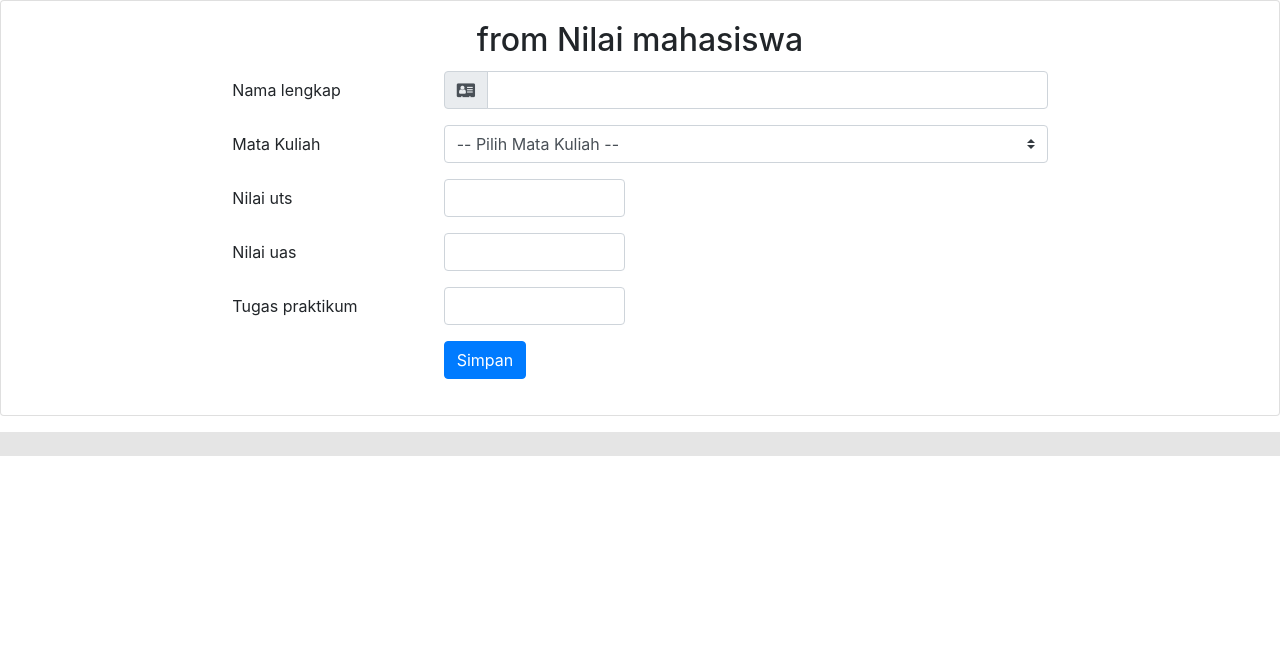
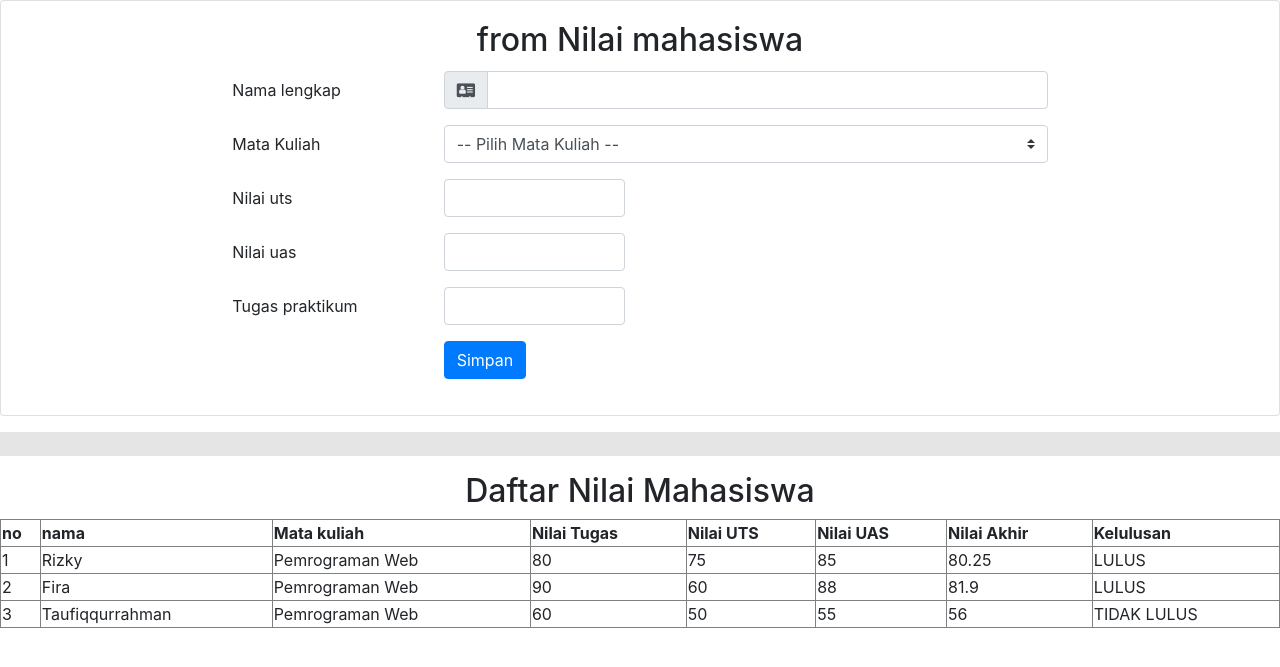
Before and after one commit to Rafifalhaki/Pemweb2, a PHP site: page /form.php in a window 1280 px wide. Shown: the top 667 px of the page. Run offline with PHP 8.4, Linux system fonts and the light colour scheme.

Commit message:
pertemuan4

```diff
--- a/Pertemuan2/form.php
+++ b/Pertemuan2/form.php
@@ -20,7 +20,7 @@
 
         ]
         ?>
-<form method="post" action="Nilai_siswa.php">
+<form method="post" action="">
     <div class="form-group row">
         <label for="nama" class="offset-2 col-2 col-form-label">Nama lengkap</label>
         <div class="col-6">
@@ -74,6 +74,9 @@
 </div>
 <hr style="border-width: 24px;">
 
+<?php
+include_once '../pertemuan4/daftar_nilai.php';
+?>
 
     </body>
     </html>
--- /dev/null
+++ b/pertemuan4/class_nilaimahasiswa.php
@@ -0,0 +1,37 @@
+<?php
+
+class NilaiMahasiswa{
+    public $nama;
+    public $matakuliah;
+    public $nilai_tugas;
+    public $nilai_uts;
+    public $nilai_uas;
+    public const PERSENTASE_UTS = 0.25;
+    public const PERSENTASE_UAS = 0.3;
+    public const PERSENTASE_TUGAS = 0.45;
+
+    // konstanta untuk nilai kriteria ketuntasan minimal (KKM)
+    public const KKM = 60;
+
+    public function getNilaiAkhir(){
+        $nilai = self::PERSENTASE_UTS * $this->nilai_uts
+                + self::PERSENTASE_UAS * $this->nilai_uas
+                + self::PERSENTASE_TUGAS * $this->nilai_tugas;
+        return $nilai;
+    }
+
+    public function kelulusan(){
+        $nilai_akhir = $this->getNilaiAkhir();
+        if($this->getNilaiAkhir() >= self::KKM){
+            return "LULUS";
+        }else{
+            return "TIDAK LULUS";
+        }
+    }
+
+
+}
+
+
+
+?>
--- /dev/null
+++ b/pertemuan4/daftar_nilai.php
@@ -0,0 +1,80 @@
+<?php
+require_once 'class_nilaimahasiswa.php';
+
+$mhs1 = new NilaiMahasiswa();
+$mhs1->nama = "Rizky";
+$mhs1->matakuliah = "Pemrograman Web";
+$mhs1->nilai_tugas = 80;
+$mhs1->nilai_uts = 75;
+$mhs1->nilai_uas = 85;
+
+$mhs2 = new NilaiMahasiswa();
+$mhs2->nama = "Fira";
+$mhs2->matakuliah = "Pemrograman Web";
+$mhs2->nilai_tugas = 90;
+$mhs2->nilai_uts = 60;
+$mhs2->nilai_uas = 88;
+
+$mhs3 = new NilaiMahasiswa();
+$mhs3->nama = "Taufiqqurrahman";
+$mhs3->matakuliah = "Pemrograman Web";
+$mhs3->nilai_tugas = 60;
+$mhs3->nilai_uts = 50;
+$mhs3->nilai_uas = 55;
+
+$ar_mahasiswa = [$mhs1, $mhs2, $mhs3];
+
+?>
+<h2 style="text-align: center;">Daftar Nilai Mahasiswa</h2>
+<table border="1" cellspacing="2" cellpading="2" width="100%">
+    <thead>
+        <tr>
+            <th>no</th><th>nama</th><th>Mata kuliah</th><th>Nilai Tugas</th>
+            <th>Nilai UTS</th><th>Nilai UAS</th><th>Nilai Akhir</th>
+            <th>Kelulusan</th>
+        </tr>
+    </thead>
+    <tbody>
+        <?php
+        $no = 1;
+        foreach ($ar_mahasiswa as $obj) {
+        ?>
+        <tr>
+            <td><?= $no++; ?></td>
+            <td><?= $obj->nama; ?></td>
+            <td><?= $obj->matakuliah; ?></td>
+            <td><?= $obj->nilai_tugas; ?></td>
+            <td><?= $obj->nilai_uts; ?></td>
+            <td><?= $obj->nilai_uas; ?></td>
+            <td><?= $obj->getNilaiAkhir(); ?></td>
+            <td><?= $obj->Kelulusan(); ?></td>
+        </tr>
+       <?php } ?>
+            <?php
+            if (isset($_POST["submit"])){
+                $nama = $_POST["nama"];
+                $matakuliah = $_POST["matkul"];
+                $nilai_tugas = $_POST["tugas"];
+                $nilai_uts = $_POST["uts"];
+                $nilai_uas = $_POST["uas"];
+                $mhs = new NilaiMahasiswa();
+                $mhs->nama = $nama;
+                $mhs->matakuliah = $matakuliah;
+                $mhs->nilai_tugas = $nilai_tugas;
+                $mhs->nilai_uts = $nilai_uts;
+                $mhs->nilai_uas = $nilai_uas;
+                ?>
+                <tr>
+                    <td><?= $no++; ?></td>
+                    <td><?= $nama; ?></td>
+                    <td><?= $matakuliah; ?></td>
+                    <td><?= $nilai_tugas; ?></td>
+                    <td><?= $nilai_uts; ?></td>
+                    <td><?= $nilai_uas; ?></td>
+                    <td><?= $mhs->getNilaiAkhir(); ?></td>
+                    <td><?= $mhs->kelulusan(); ?></td>
+                </tr>
+                <?php } ?>
+
+    </tbody>
+</table>
```
Also changed, not shown: pertemuan4/PersegiPanjang.php (added, +23 -0 lines), pertemuan4/class_lingkaran.php (added, +30 -0 lines), pertemuan4/class_mahasiswa.php (added, +29 -0 lines), pertemuan4/daftar_mahasiswa.php (added, +55 -0 lines), pertemuan4/data_lingkaran.php (added, +15 -0 lines), pertemuan4/data_persegi_panjang.php (added, +10 -0 lines).
